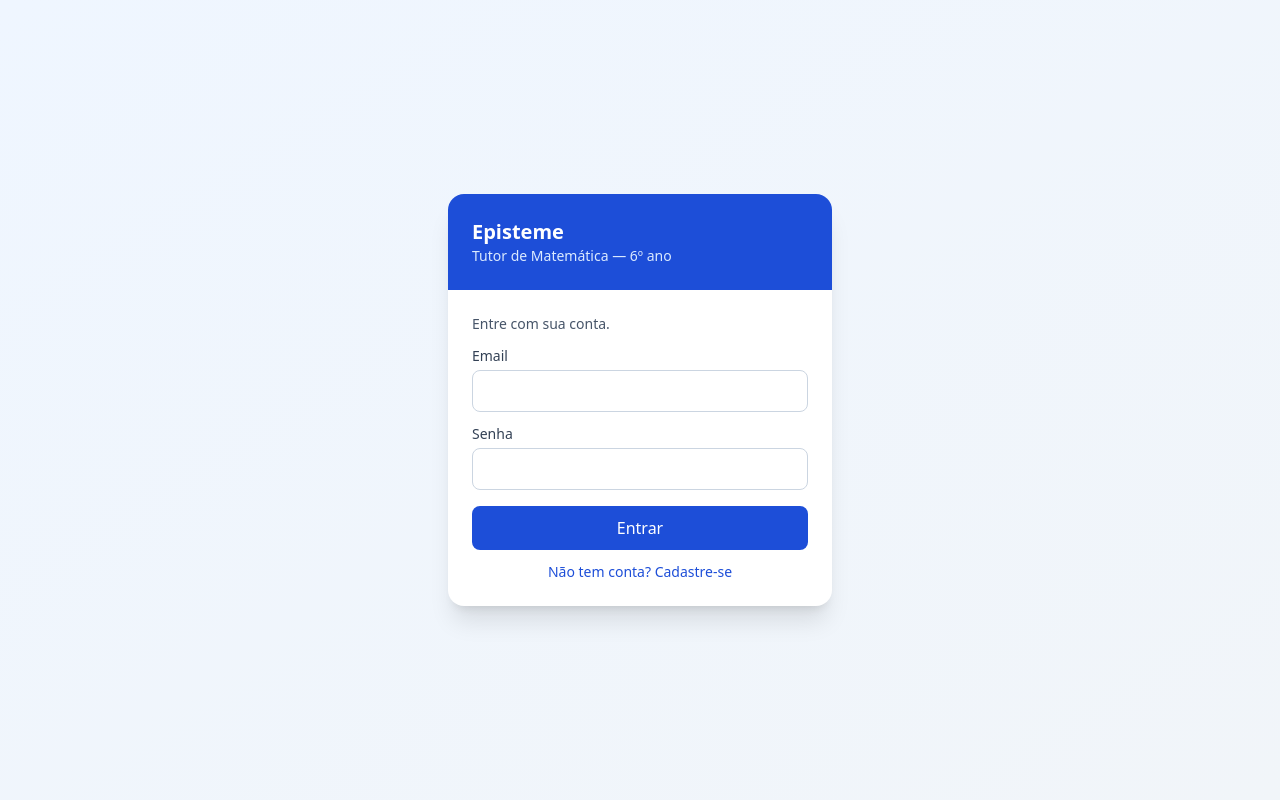
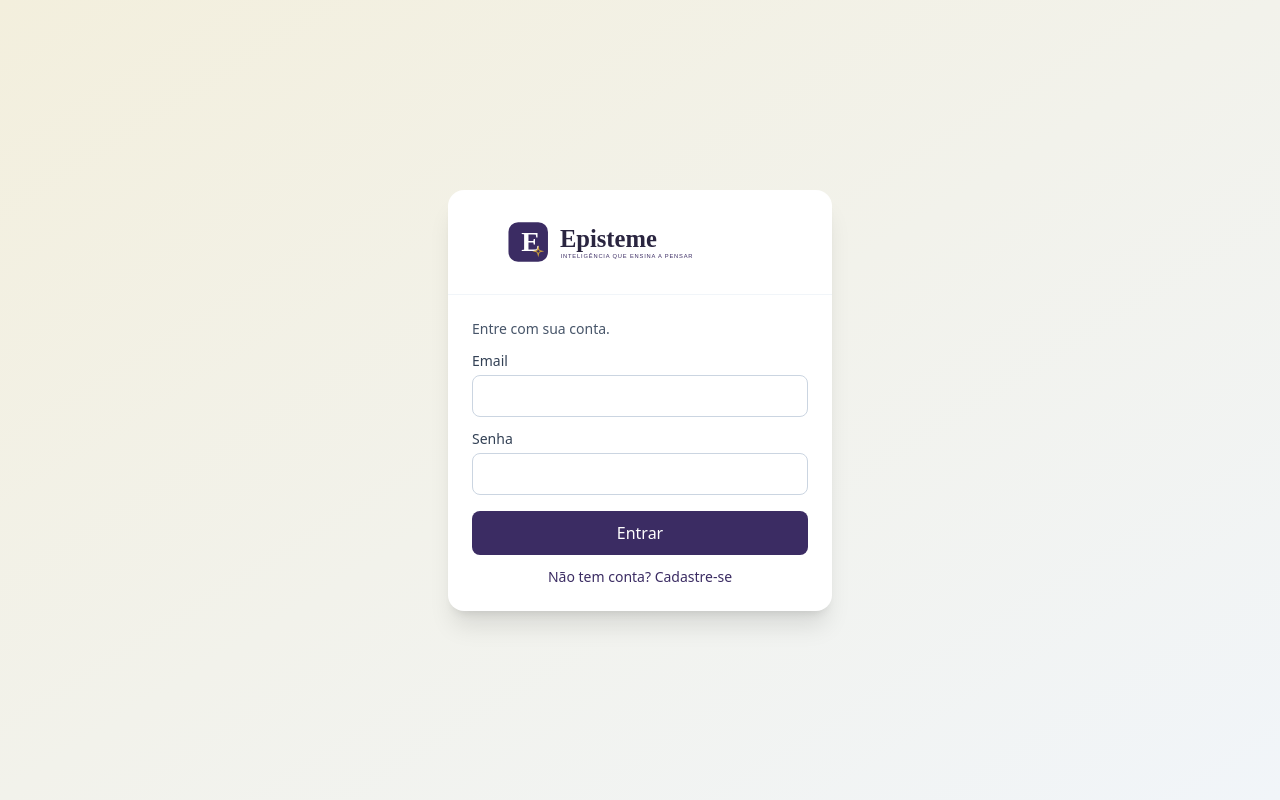
Before and after one commit to joaocss/mvp-episteme, a Next.js app: page /login in a window 1280 px wide. Built offline with nearby package versions, Linux system fonts and the light colour scheme.

Commit message:
feat(identidade): logo SVG (Episteme) + tela de login com a marca + guia de identidade visual

```diff
--- a/app/login/page.tsx
+++ b/app/login/page.tsx
@@ -34,11 +34,11 @@ export default function PaginaLogin() {
   }
 
   return (
-    <main className="flex min-h-screen items-center justify-center bg-gradient-to-br from-blue-50 to-slate-100 p-4">
+    <main className="flex min-h-screen items-center justify-center bg-gradient-to-br from-[#F3EFDD] to-slate-100 p-4">
       <div className="w-full max-w-sm overflow-hidden rounded-2xl bg-white shadow-xl">
-        <div className="bg-blue-700 px-6 py-6 text-white">
-          <h1 className="text-xl font-bold">Episteme</h1>
-          <p className="text-sm text-blue-100">Tutor de Matemática — 6º ano</p>
+        <div className="flex flex-col items-center border-b border-slate-100 px-6 py-6">
+          {/* eslint-disable-next-line @next/next/no-img-element */}
+          <img src="/logo-episteme.svg" alt="Episteme — inteligência que ensina a pensar" className="h-14 w-auto" />
         </div>
         <form onSubmit={enviar} className="flex flex-col gap-3 p-6">
           <p className="text-sm text-slate-600">
@@ -48,26 +48,26 @@ export default function PaginaLogin() {
             <div>
               <label htmlFor="nome" className="block text-sm font-medium text-slate-700">Nome</label>
               <input id="nome" value={nome} onChange={(e) => setNome(e.target.value)} required
-                className="mt-1 w-full rounded-lg border border-slate-300 px-3 py-2 focus:outline-none focus:ring-2 focus:ring-blue-500" />
+                className="mt-1 w-full rounded-lg border border-slate-300 px-3 py-2 focus:outline-none focus:ring-2 focus:ring-[#7a6aa5]" />
             </div>
           )}
           <div>
             <label htmlFor="email" className="block text-sm font-medium text-slate-700">Email</label>
             <input id="email" type="email" value={email} onChange={(e) => setEmail(e.target.value)} required
-              className="mt-1 w-full rounded-lg border border-slate-300 px-3 py-2 focus:outline-none focus:ring-2 focus:ring-blue-500" />
+              className="mt-1 w-full rounded-lg border border-slate-300 px-3 py-2 focus:outline-none focus:ring-2 focus:ring-[#7a6aa5]" />
           </div>
           <div>
             <label htmlFor="senha" className="block text-sm font-medium text-slate-700">Senha</label>
             <input id="senha" type="password" value={senha} onChange={(e) => setSenha(e.target.value)} required
-              className="mt-1 w-full rounded-lg border border-slate-300 px-3 py-2 focus:outline-none focus:ring-2 focus:ring-blue-500" />
+              className="mt-1 w-full rounded-lg border border-slate-300 px-3 py-2 focus:outline-none focus:ring-2 focus:ring-[#7a6aa5]" />
           </div>
           {erro && <p className="text-sm text-red-600" role="alert">{erro}</p>}
           <button type="submit" disabled={enviando}
-            className="mt-1 rounded-lg bg-blue-700 px-4 py-2.5 font-medium text-white transition hover:bg-blue-800 disabled:opacity-50">
+            className="mt-1 rounded-lg bg-[#3B2C63] px-4 py-2.5 font-medium text-white transition hover:bg-[#2f2350] disabled:opacity-50">
             {modo === "entrar" ? "Entrar" : "Cadastrar"}
           </button>
           <button type="button" onClick={() => { setModo(modo === "entrar" ? "cadastrar" : "entrar"); setErro(""); }}
-            className="text-sm text-blue-700 hover:underline">
+            className="text-sm text-[#3B2C63] hover:underline">
             {modo === "entrar" ? "Não tem conta? Cadastre-se" : "Já tem conta? Entrar"}
           </button>
         </form>
```
Also changed, not shown: public/icone-episteme.svg (added), public/logo-episteme.svg (added), 1 other file (tests, documents, lock files or other folders).
